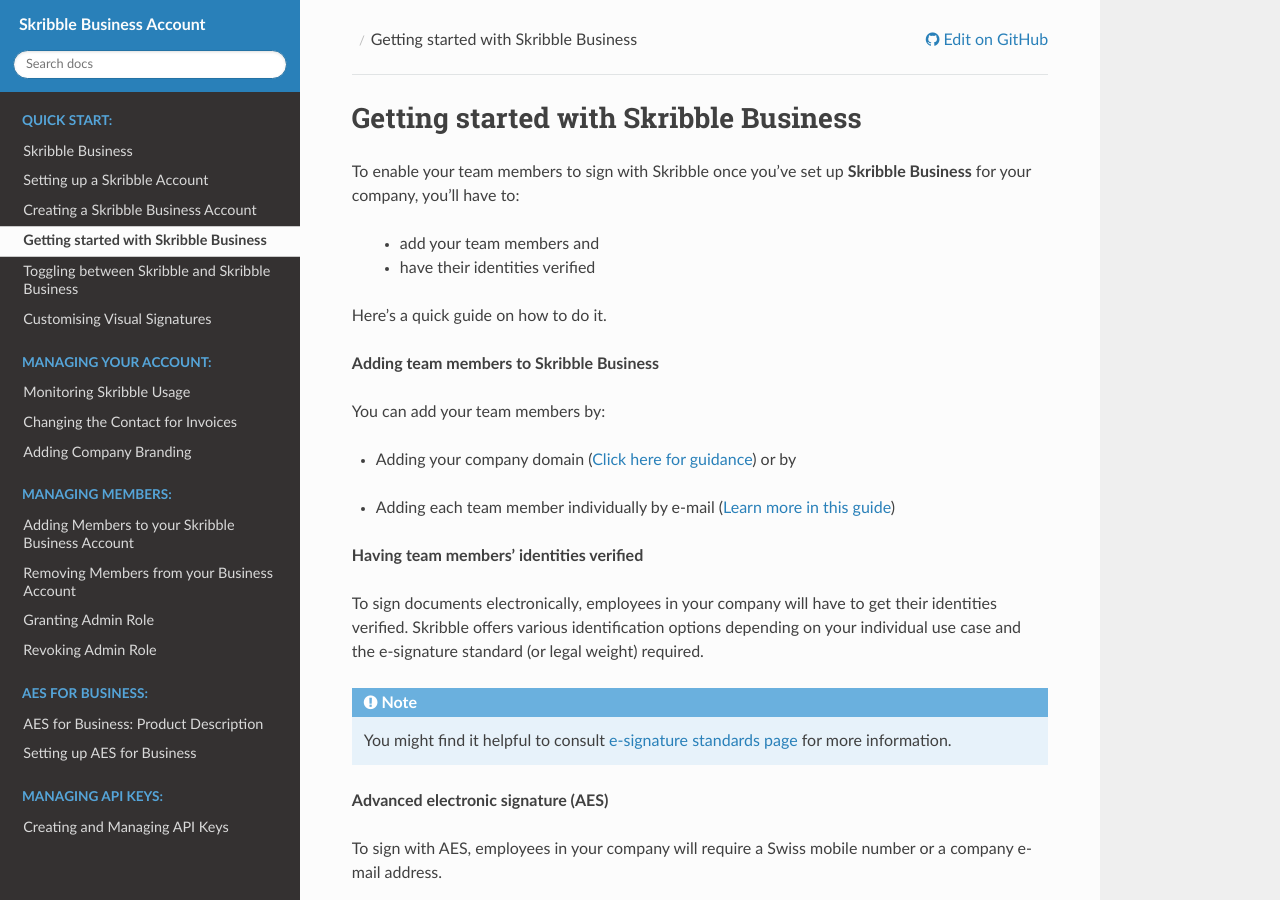
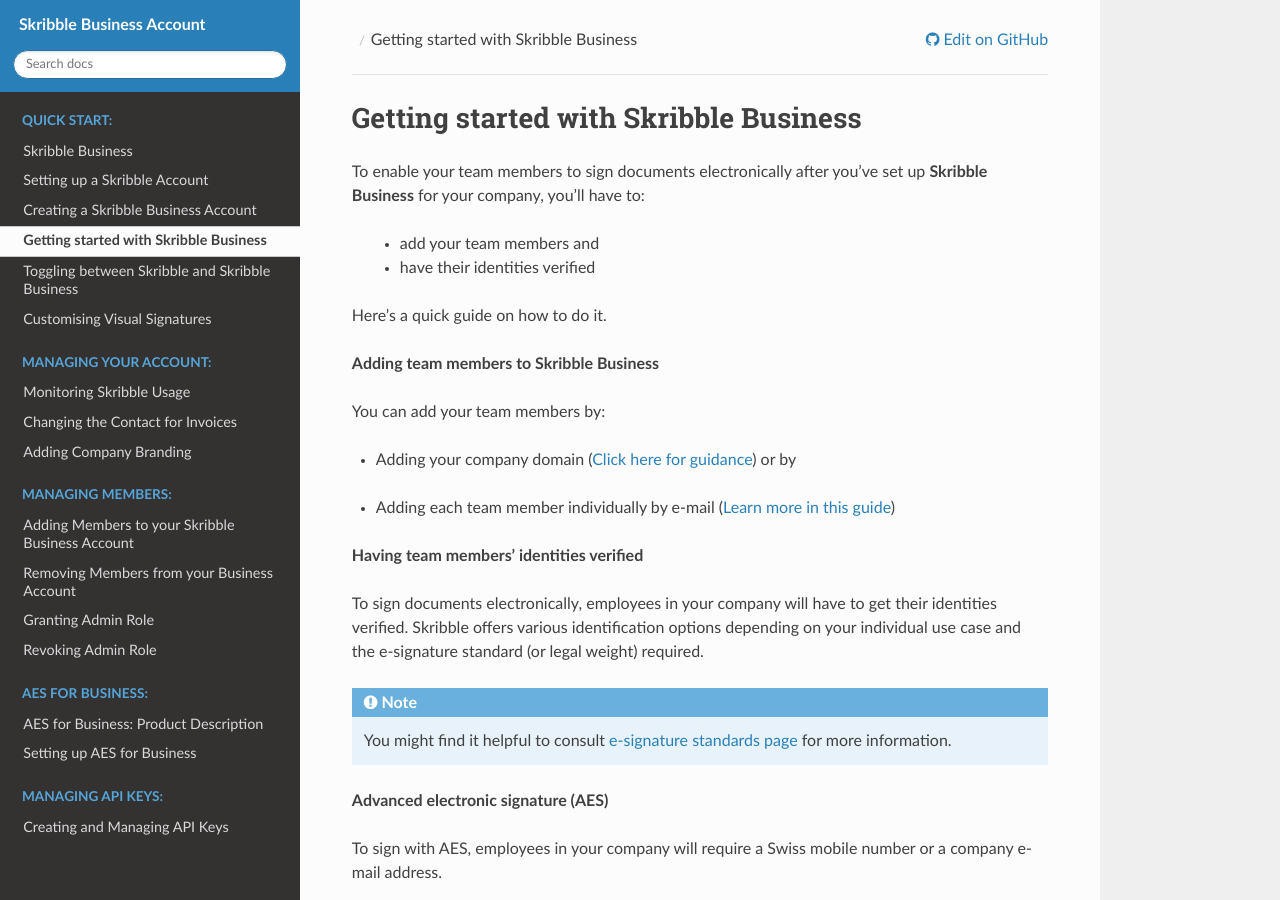
Before and after one commit to matthieu-bt/business-guide, a Sphinx documentation site: the page built from source/quickstart/onboard.rst, in a window 1280 px wide and 900 px high. Built offline with Sphinx 7.4.7 and the Read the Docs theme 2.0.0, drawn with Linux system fonts in a browser that asks for light colours.

Commit message:
Updated the first sentence
Updated the first sentence

```diff
--- a/source/quickstart/onboard.rst
+++ b/source/quickstart/onboard.rst
@@ -4,7 +4,7 @@
 Getting started with Skribble Business
 ======================================
 
-To enable your team members to sign with Skribble once you’ve set up **Skribble Business** for your company, you’ll have to:
+To enable your team members to sign documents electronically after you’ve set up **Skribble Business** for your company, you’ll have to:
 
   - add your team members and
   - have their identities verified
```
